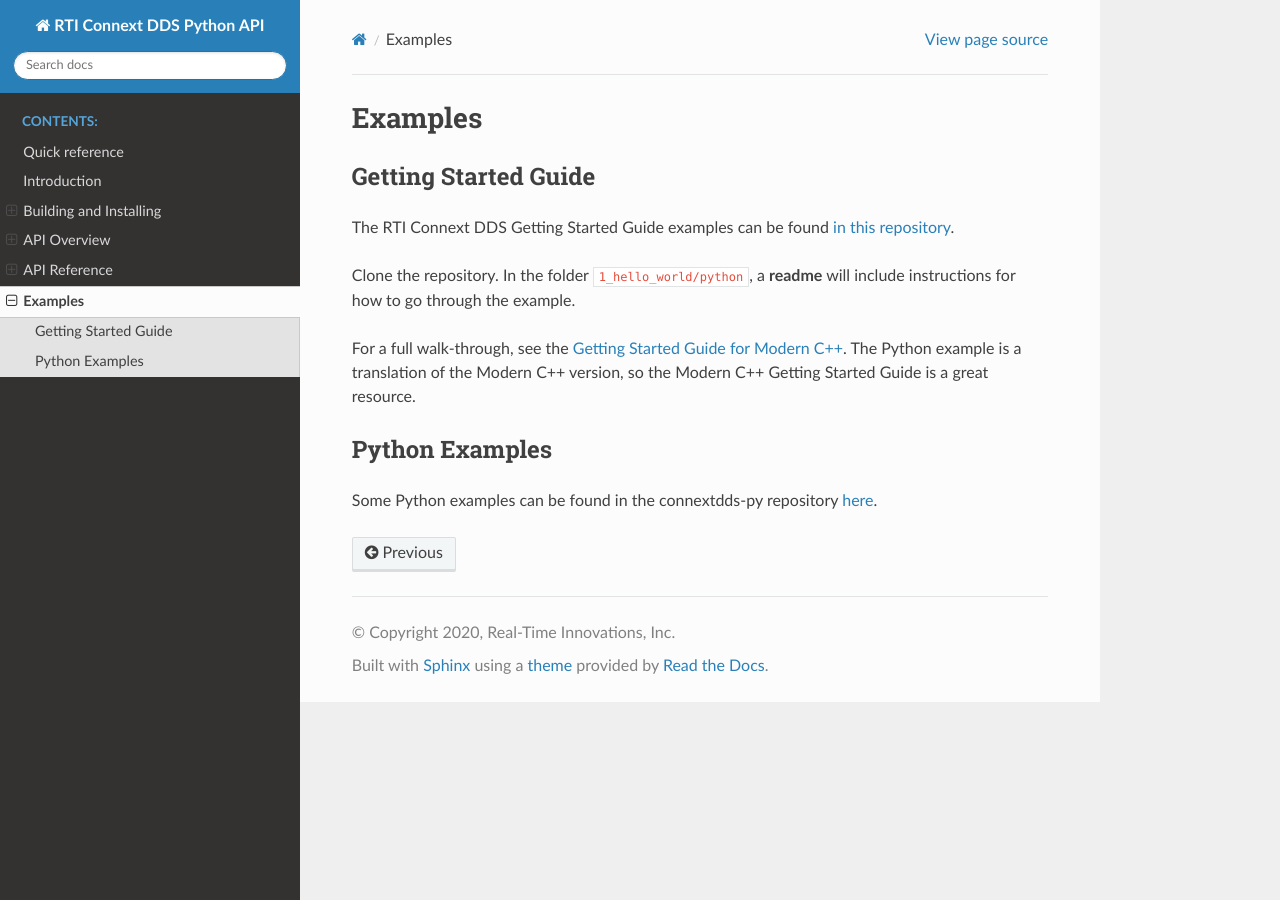
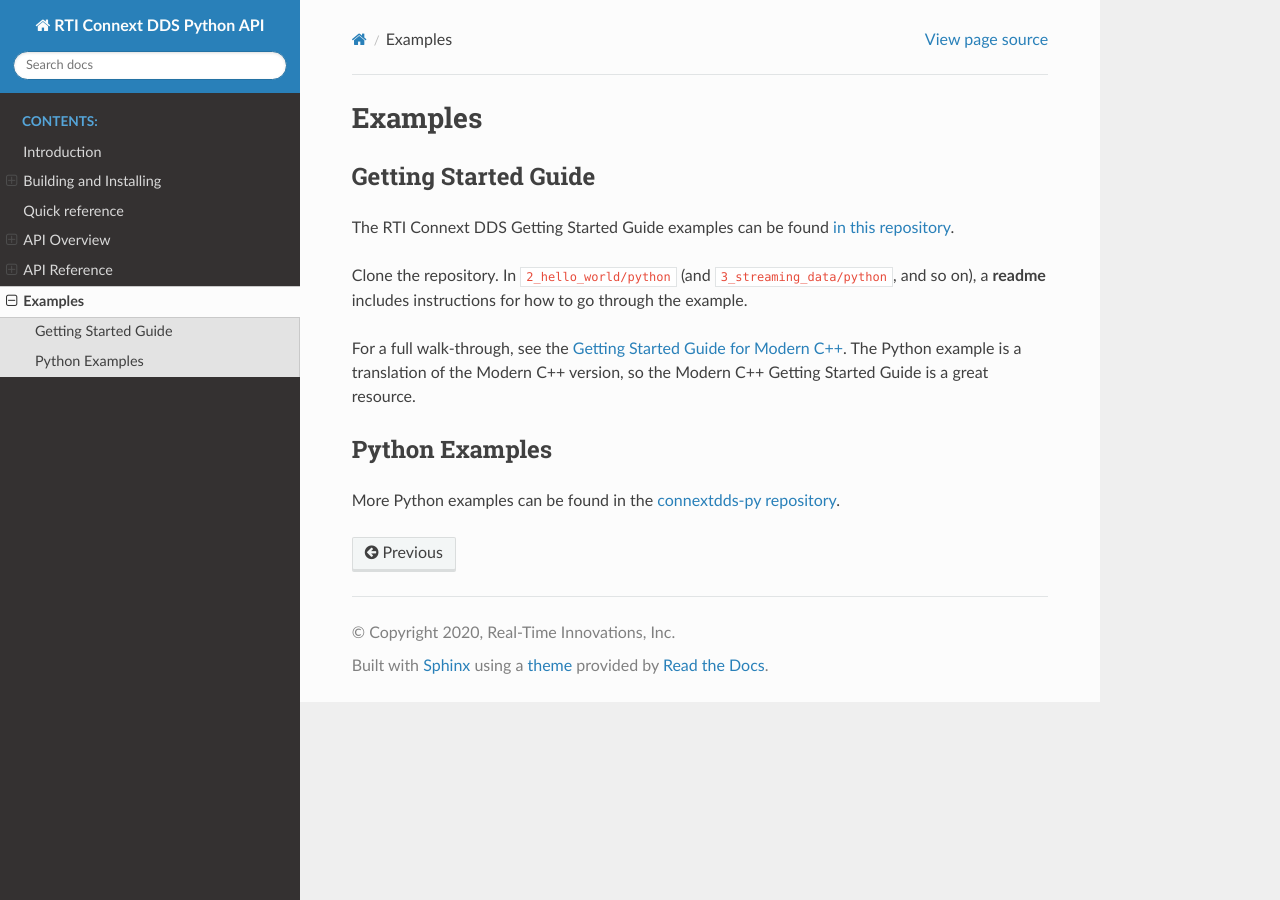
Before and after one commit to rticommunity/connextdds-py, a Sphinx documentation site: the page built from docs/source/examples.rst, in a window 1280 px wide. Built offline with Sphinx 7.4.7 and the Read the Docs theme 2.0.0, drawn with Linux system fonts in a browser that asks for light colours.

Commit message:
CORE-10703: final doc edits after review

```diff
--- a/docs/source/examples.rst
+++ b/docs/source/examples.rst
@@ -9,8 +9,8 @@
 The RTI Connext DDS Getting Started Guide examples can be found
 `in this repository <https://github.com/rticommunity/rticonnextdds-getting-started>`_.
 
-Clone the repository. In the folder ``1_hello_world/python``, a
-**readme** will include instructions for how to go through the example.
+Clone the repository. In ``2_hello_world/python`` (and ``3_streaming_data/python``,
+and so on), a **readme** includes instructions for how to go through the example.
 
 For a full walk-through, see the
 `Getting Started Guide for Modern C++ <https://community.rti.com/static/documentation/connext-dds/6.0.1/doc/manuals/connext_dds/getting_started/index.html>`_.
@@ -20,5 +20,5 @@
 Python Examples
 ===============
 
-Some Python examples can be found in the connextdds-py repository
-`here <https://github.com/rticommunity/connextdds-py/tree/master/examples>`_.
+More Python examples can be found in the
+`connextdds-py repository <https://github.com/rticommunity/connextdds-py/tree/master/examples>`_.
--- a/docs/source/index.rst
+++ b/docs/source/index.rst
@@ -23,9 +23,9 @@
    :maxdepth: 2
    :caption: Contents:
 
-   quick.rst
    intro.rst
    building.rst
+   quick.rst
    overview.rst
    API Reference <rti.rst>
    examples.rst
```
Also changed, not shown: docs/source/intro.rst (+4 -4 lines).
